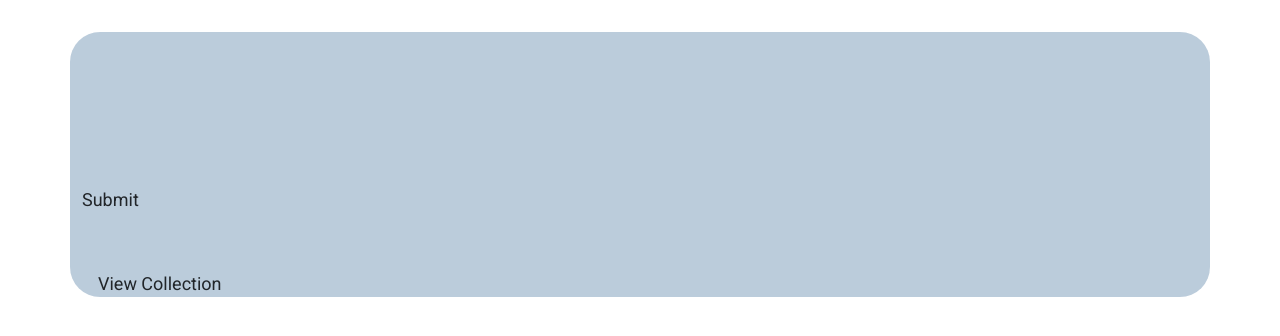
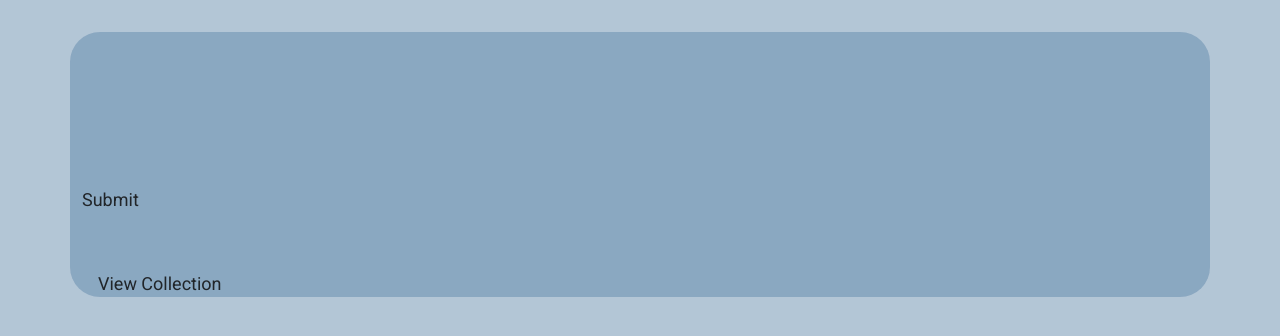
Before and after one commit to sandeshpd/book-management, a React (Create React App) app in the folder frontend/: page / in a window 1280 px wide. Shown: the top 336 px of the page. Built offline with nearby package versions, Linux system fonts and the light colour scheme.

Commit message:
some styling modifications

```diff
--- a/frontend/src/index.css
+++ b/frontend/src/index.css
@@ -5,6 +5,7 @@ body {
     sans-serif;
   -webkit-font-smoothing: antialiased;
   -moz-osx-font-smoothing: grayscale;
+  background-color: hsla(207, 40%, 43%, 0.400);
 }
 
 code {
```
